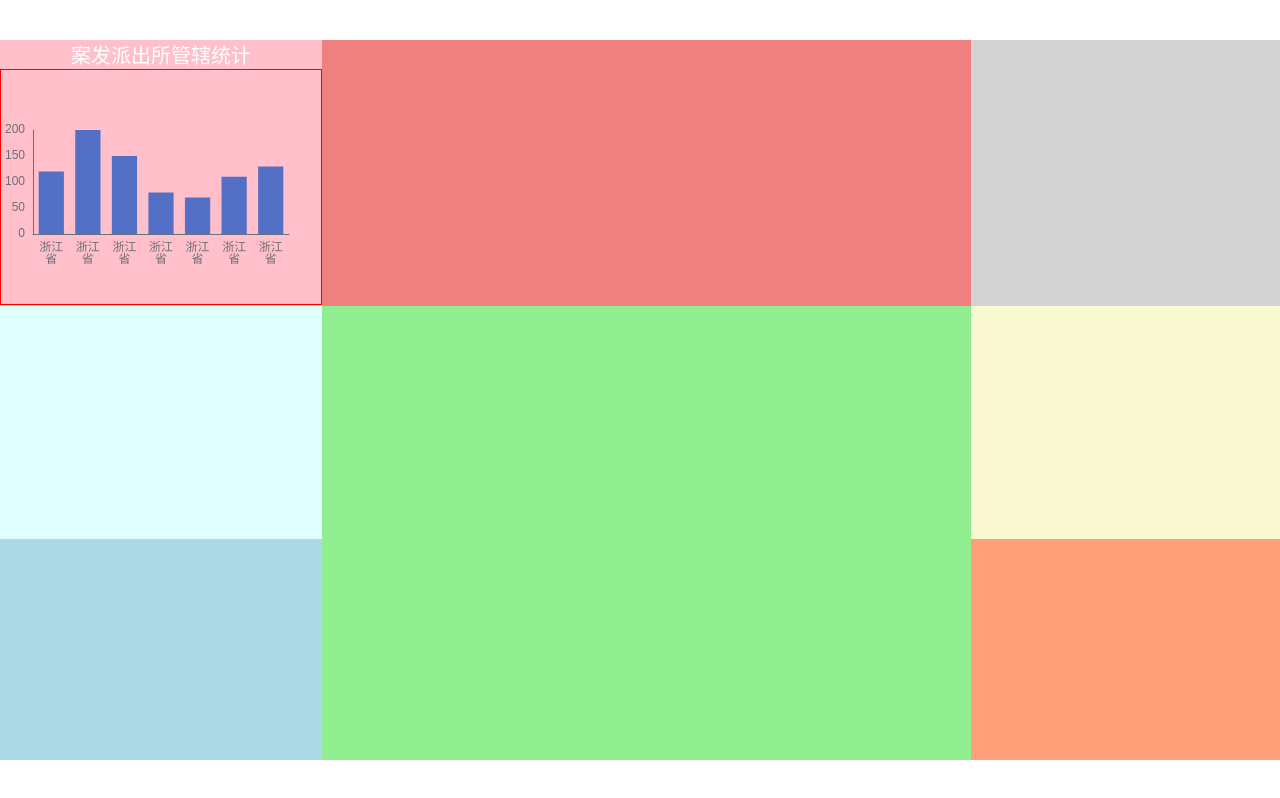
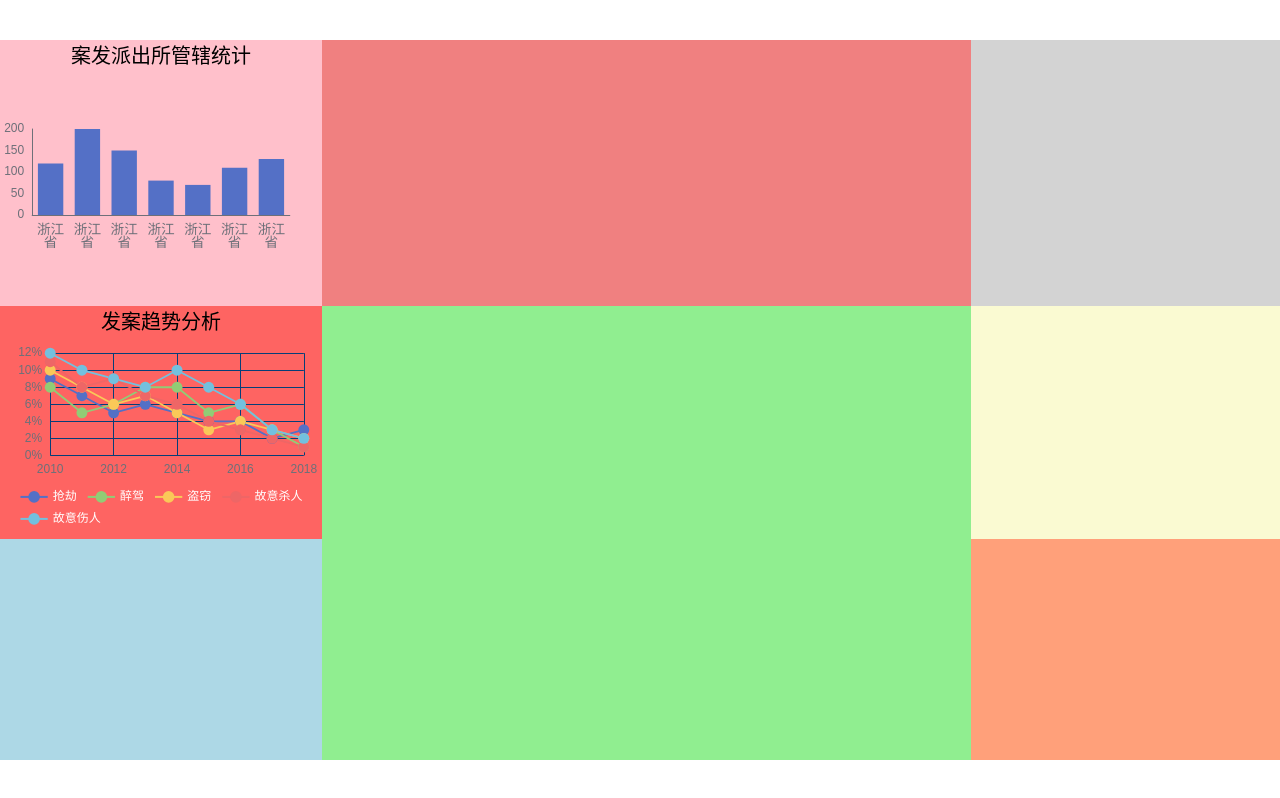
Before and after one commit to wbs99/big-screen, a React (Vite) app: page / in a window 1280 px wide. Built offline with nearby package versions, Linux system fonts and the light colour scheme.

Commit message:
完成 chart2

```diff
--- a/src/components/chart1.tsx
+++ b/src/components/chart1.tsx
@@ -13,6 +13,7 @@
         type: 'category',
         data: ['浙江省', '浙江省', '浙江省', '浙江省', '浙江省', '浙江省', '浙江省'],
         axisLabel: {
+          fontSize: px(15),
           formatter(val) {// X 轴文字换行
             if (val.length > 2) {
               const array = val.split('');
--- /dev/null
+++ b/src/components/chart2.tsx
@@ -0,0 +1,83 @@
+import React, {useEffect, useRef} from 'react';
+import * as echarts from 'echarts';
+
+const px = (n) => n / 1408 * (window as any).pageWidth;
+
+export const Chart2 = () => {
+  const divRef = useRef(null);
+  useEffect(() => {
+    var myChart = echarts.init(divRef.current);
+    myChart.setOption({
+      legend: {
+        bottom: px(10),
+        textStyle: {color: 'white'},
+        itemWidth: px(30),
+        itemHeight: px(16)
+      },
+      grid: {
+        x: px(20),
+        x2: px(20),
+        y: px(20),
+        y2: px(70),
+        containLabel: true
+      },
+      xAxis: {
+        type: 'category',
+        boundaryGap: false,
+        data: [2010, 2011, 2012, 2013, 2014, 2015, 2016, 2017, 2018],
+        splitLine: {show: true, lineStyle: {color: '#073E78'}},
+        axisTick: {show: false},
+        axisLine: {show: false},
+      },
+      yAxis: {
+        type: 'value',
+        splitLine: {lineStyle: {color: '#073E78'}},
+        axisLabel: {
+          formatter(val) {
+            return val * 100 + '%';
+          }
+        }
+      },
+      series: [
+        {
+          name: '抢劫',
+          type: 'line',
+          data: [0.09, 0.07, 0.05, 0.06, 0.05, 0.04, 0.04,0.02,0.03]
+        },
+        {
+          name: '醉驾',
+          type: 'line',
+          data: [0.08, 0.05, 0.06, 0.08, 0.08, 0.05, 0.06,0.03,0.01]
+        },
+        {
+          name: '盗窃',
+          type: 'line',
+          data: [0.10, 0.08, 0.06, 0.07, 0.05, 0.03, 0.04, 0.03, 0.02]
+        },
+        {
+          name: '故意杀人',
+          type: 'line',
+          data: [0.11, 0.08, 0.09, 0.07, 0.06, 0.04, 0.03, 0.02, 0.01]
+        },
+        {
+          name: '故意伤人',
+          type: 'line',
+          data: [0.12, 0.10, 0.09, 0.08, 0.10, 0.08, 0.06, 0.03, 0.02]
+        }
+      ].map(obj => ({
+        ...obj,
+        symbol: 'circle',
+        symbolSize: px(12),
+        lineStyle: {width: px(2)}
+      }))
+    });
+  }, []);
+
+
+  return (
+    <div className="发案趋势分析">
+      <h2>发案趋势分析</h2>
+      <div ref={divRef} className="chart"></div>
+    </div>
+  );
+};
--- a/src/pages/home.scss
+++ b/src/pages/home.scss
@@ -5,7 +5,8 @@
   display: flex;
   flex-direction: column;
   flex: 1;
-  color:white;
+  color: black;
+
   > main {
     flex: 1;
     display: grid;
@@ -13,9 +14,11 @@
     'box1 box4 box6' 292fr
     'box2 box5 box7' 256fr
     'box3 box5 box8' 243fr/354fr 714fr 340fr;
-    > section{
+
+    > section {
       text-align: center;
     }
+
     > .section1 {
       grid-area: box1;
       background: pink;
@@ -23,45 +26,68 @@
 
     > .section2 {
       grid-area: box2;
-      background: lightcyan;
+      background: #fe6462;
     }
 
     > .section3 {
       grid-area: box3;
       background: lightblue;
     }
+
     > .section4 {
       grid-area: box4;
       background: lightcoral;
     }
+
     > .section5 {
       grid-area: box5;
       background: lightgreen;
     }
+
     > .section6 {
       grid-area: box6;
       background: lightgray;
     }
+
     > .section7 {
       grid-area: box7;
       background: lightgoldenrodyellow;
     }
+
     > .section8 {
       grid-area: box8;
       background: lightsalmon;
     }
 
-    .案发派出所管辖统计 {
+    .案发派出所管辖统计, {
       height: px(292);
       display: flex;
       flex-direction: column;
-      h2{
+
+      h2 {
         flex-shrink: 0;
         display: inline-block;
       }
-      .chart{
+
+      .chart {
         flex-grow: 1;
-        border:1px solid red;
+        padding-bottom: 20px;
+      }
+    }
+
+    .发案趋势分析 {
+      height: px(256);
+      display: flex;
+      flex-direction: column;
+      color: black;
+
+      h2 {
+        flex-shrink: 0;
+        display: inline-block;
+      }
+
+      .chart {
+        flex-grow: 1;
       }
     }
   }
--- a/src/pages/home.tsx
+++ b/src/pages/home.tsx
@@ -1,6 +1,7 @@
 import React, {useEffect, useRef} from 'react';
 import './home.scss';
 import {Chart1} from '../components/chart1';
+import {Chart2} from '../components/chart2';
 
 export const Home = () => {
 
@@ -10,7 +11,9 @@
         <section className="section1">
           <Chart1/>
         </section>
-        <section className="section2"></section>
+        <section className="section2">
+          <Chart2/>
+        </section>
         <section className="section3"></section>
         <section className="section4"></section>
         <section className="section5"></section>
```
